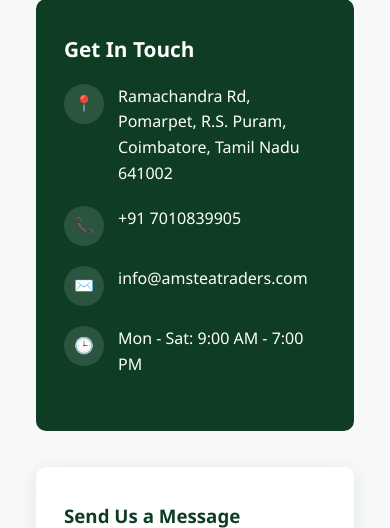
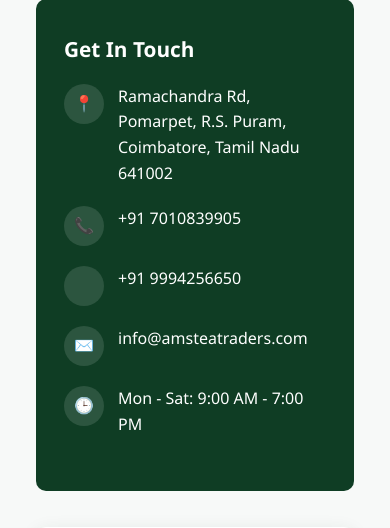
Before and after one commit to Ramprasath2006/amsteatraders, a Django app: page /contact/ in a window 390 px wide. Shown: the part 439-967 px from the top of the page. Run offline with Django 5.2, Linux system fonts and the light colour scheme.

Commit message:
Fix contact page hero background URL path and preserve new phone number

```diff
--- a/templates/core/contact.html
+++ b/templates/core/contact.html
@@ -33,6 +33,10 @@
         <div class="contact-info-item">
           <span class="icon">📞</span>
           <span>+91 7010839905</span>
+        </div>
+        <div class="contact-info-item">
+          <span class="icon"></span>
+          <span>+91 9994256650</span>
         </div>
         <div class="contact-info-item">
           <span class="icon">✉️</span>
```
